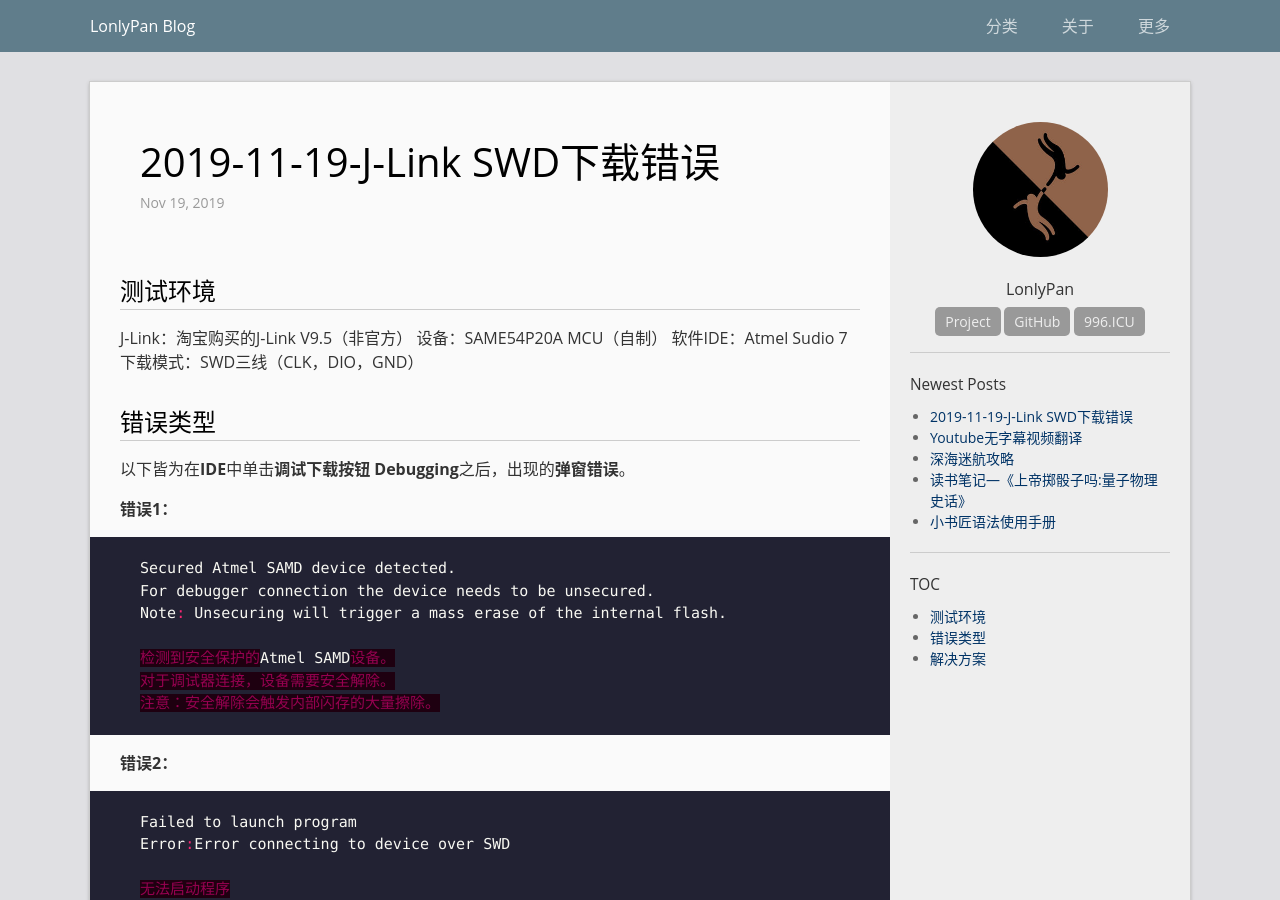
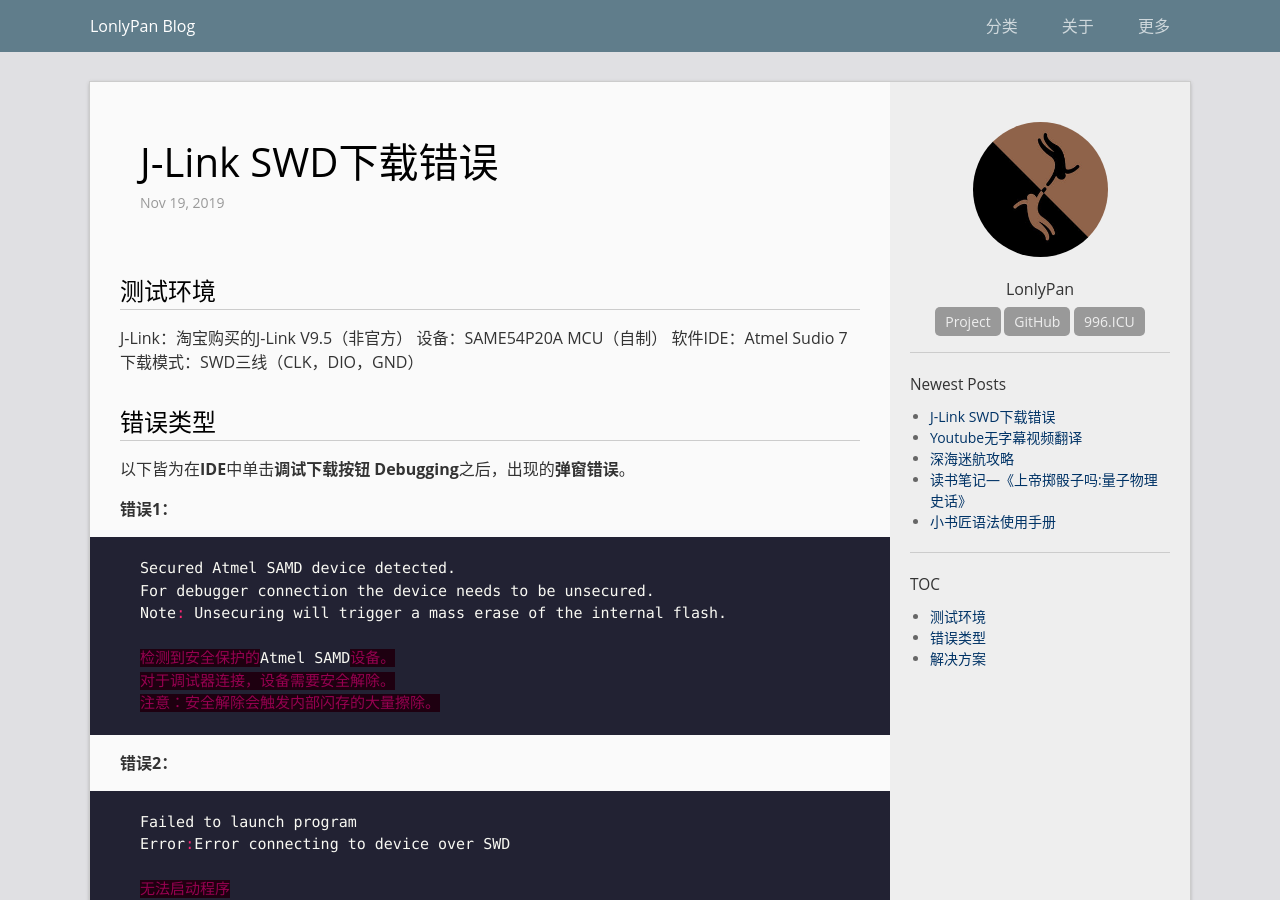
Before and after one commit to LonlyStack/LonlyPan.github.io, a Jekyll site: the page built from _posts/2019-11-19-J-Link SWD下载错误.md, in a window 1280 px wide and 900 px high. Built offline with Jekyll 4.4.1, drawn with Linux system fonts in a browser that asks for light colours.

Commit message:
修改文件: _posts/2019-11-19-J-Link SWD下载错误.md

```diff
--- a/_posts/2019-11-19-J-Link SWD下载错误.md
+++ b/_posts/2019-11-19-J-Link SWD下载错误.md
@@ -1,6 +1,6 @@
 ---
 layout: post
-title: "2019-11-19-J-Link SWD下载错误"
+title: "J-Link SWD下载错误"
 data: 2019-11-19 15:21
 categories:  hardware
 ---
```
